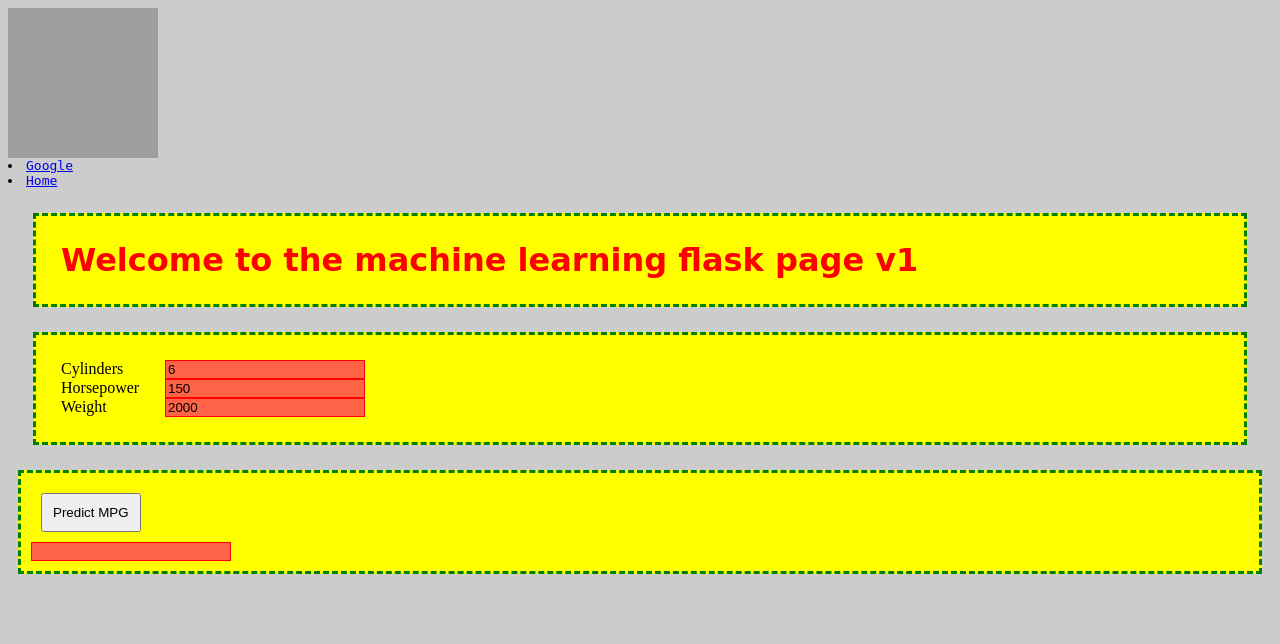
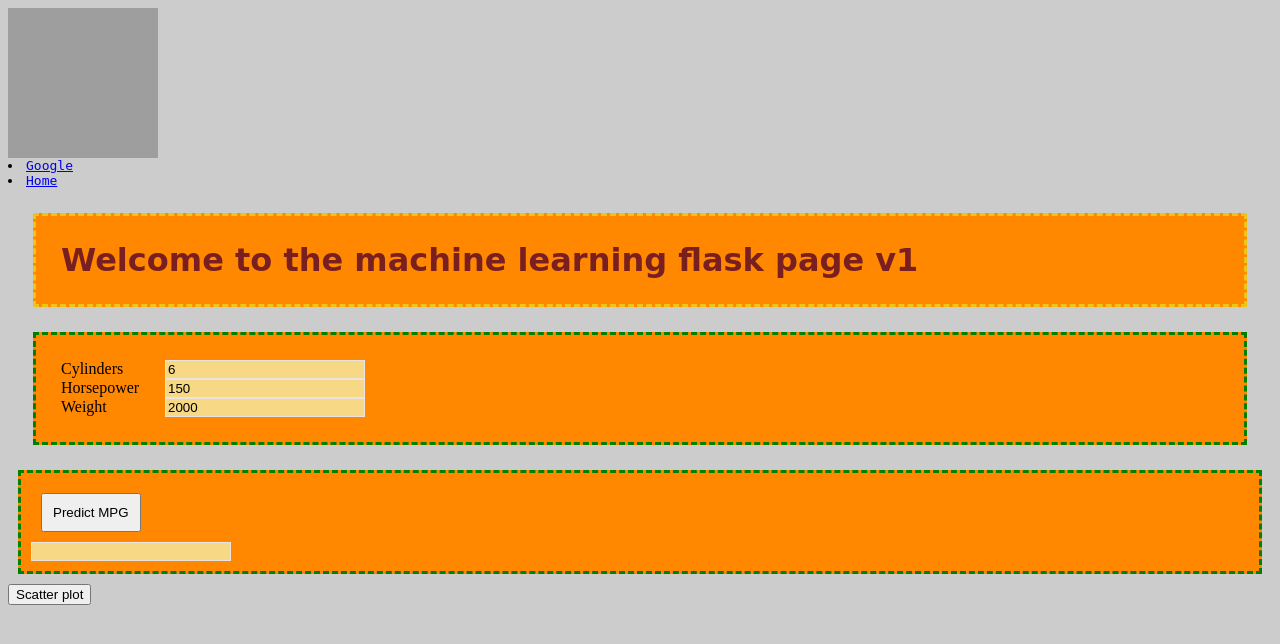
Before and after one commit to DMSaunders/starter-flask-website, a Flask app: page /mpg in a window 1280 px wide. Shown: the top 644 px of the page. Run offline with Flask 2, Linux system fonts and the light colour scheme; parts of the project's set-up code (start-up, migrations or seed data) failed here and were passed over; grey boxes are pictures that could not be loaded.

Commit message:
building scatterplot

```diff
--- a/server.py
+++ b/server.py
@@ -1,4 +1,4 @@
-from flask import Flask,render_template, request,jsonify,Response
+from flask import Flask,render_template, request, jsonify, Response
 import pickle
 import pandas as pd
 
@@ -8,10 +8,27 @@ app = Flask(__name__)   #init
 def home():
     return render_template('home.html') #'<p> Hello World </p>'  #content
 
-@app.route('/mpg', methods = ['GET'])  # this is the URL on the webbrowser
+@app.route('/mpg', methods = ['GET'])  # mpg page
 def mpg():
-    return render_template('mpg.html')  #content
+    return render_template('mpg.html')
 
+model = pickle.load(open('linreg.p', 'rb')) #load in the model
+
+@app.route('/inference', methods = ['POST']) #create an inference route
+def inference():
+    req = request.get_json()
+    print(req)
+    c, h, w = req['cylinders'], req['horsepower'], req['weight']
+    prediction = float(model.predict([[c,h,w]]))
+    print(prediction)
+    return jsonify({'c':c, 'h':h, 'w':w, 'prediction': prediction})
+
+#route for plotting
+@app.route('/plot', methods = ['GET'])
+def plot():
+    df = pd.read_csv('cars.csv')
+    data = list(zip(df.mpg,df.weight))
+    return jsonify(data)
 
 if __name__ == '__main__':
     app.run(host ='0.0.0.0', port = 3333, debug = True)
--- a/static/mpg.css
+++ b/static/mpg.css
@@ -1,6 +1,7 @@
 body {
     background-color: #cccccc;
-}
+    /*background-image: url('https://cultofthepartyparrot.com/parrots/hd/parrot.gif');*/
+       }
 
 img {
     height: 150px;
@@ -13,15 +14,15 @@ li {
 
 h1 {
     font-family: 'Gugi', cursive;
-    color: red;
-    background-color: yellow;
-    border: 3px dashed green;
+    color: rgb(122, 31, 31);
+    background-color: rgb(255, 136, 0);
+    border: 3px dashed rgb(236, 197, 22);
     margin: 25px;
     padding: 25px;
 }
 
 #controls {
-    background-color: yellow;
+    background-color: rgb(255, 136, 0);
     border: 3px dashed green;
     margin: 25px;
     padding: 25px;
@@ -33,14 +34,14 @@ label {
 }
 
 input {
-    background-color: tomato;
-    border: 1px solid red;
+    background-color: rgb(247, 216, 133);
+    border: 1px solid rgb(235, 226, 226);
     width: 200px;
     ;
 }
 
 #inference-button {
-    background-color: yellow;
+    background-color: rgb(255, 136, 0);
     border: 3px dashed green;
     margin: 10px;
     padding: 10px;
--- a/static/mpg.js
+++ b/static/mpg.js
@@ -0,0 +1,54 @@
+$(document).ready(function(){
+    console.log('document is ready')
+
+    $('#inference').click(async function(){  //when button is clicked
+        console.log('button was clicked!')
+        const cylinders = parseFloat($('#cylinders').val());
+        const horsepower = parseFloat($('#horsepower').val());
+        const weight = parseFloat($('#weight').val());
+        const data = { // object? of 3 vars
+            cylinders,
+            horsepower,
+            weight
+        }
+        console.log(data)
+        const response = await $.ajax('/inference',{
+            data: JSON.stringify(data),
+            method:'post',
+            contentType: 'application/json'
+        })
+        console.log('response')  //prints response
+        $('#mpg').val(response.prediction) //gets prediction from response
+    })
+
+    $('#scatter-plot').click(async function(){  //when button is clicked
+        console.log('scatter button was clicked!')
+        const response = await $.ajax('/plot')
+        console.log('response')
+        const mpg = reponse.map(a => a[0])
+        const weight = reponse.map(a => a[1])
+        console.log(mpg)
+
+        // create the trace
+        const trace =[{
+            x:weight,
+            y:mpg,
+            mode: 'markers',
+            type: 'scatter'
+        }]
+        //create the layout
+
+        const layout = {
+            xaxis:{
+                title:'Weight'
+            },
+            yaxis:{
+                title:'mpg'
+            },
+            title: 'Scatter MPG vs weight',
+            width: 700,
+            height: 300
+        }
+
+    })
+})
--- a/templates/mpg.html
+++ b/templates/mpg.html
@@ -36,6 +36,7 @@
             </div>
         </div>
 
+        <!-- inference button -->
         <div id='inference-button'>
             <div>
                 <button id='inference'> Predict MPG </button>
@@ -45,6 +46,12 @@
             </div>
         </div>
 
+        <!--button for scatterplot-->
+        <button id='scatter-plot'> Scatter plot </button>
+        <div id='graph1'> </div>
+
+        <script src="https://cdnjs.cloudflare.com/ajax/libs/jquery/3.3.1/jquery.min.js"></script>
+        <script src='static/mpg.js'></script>
 
 
     </body>
```
